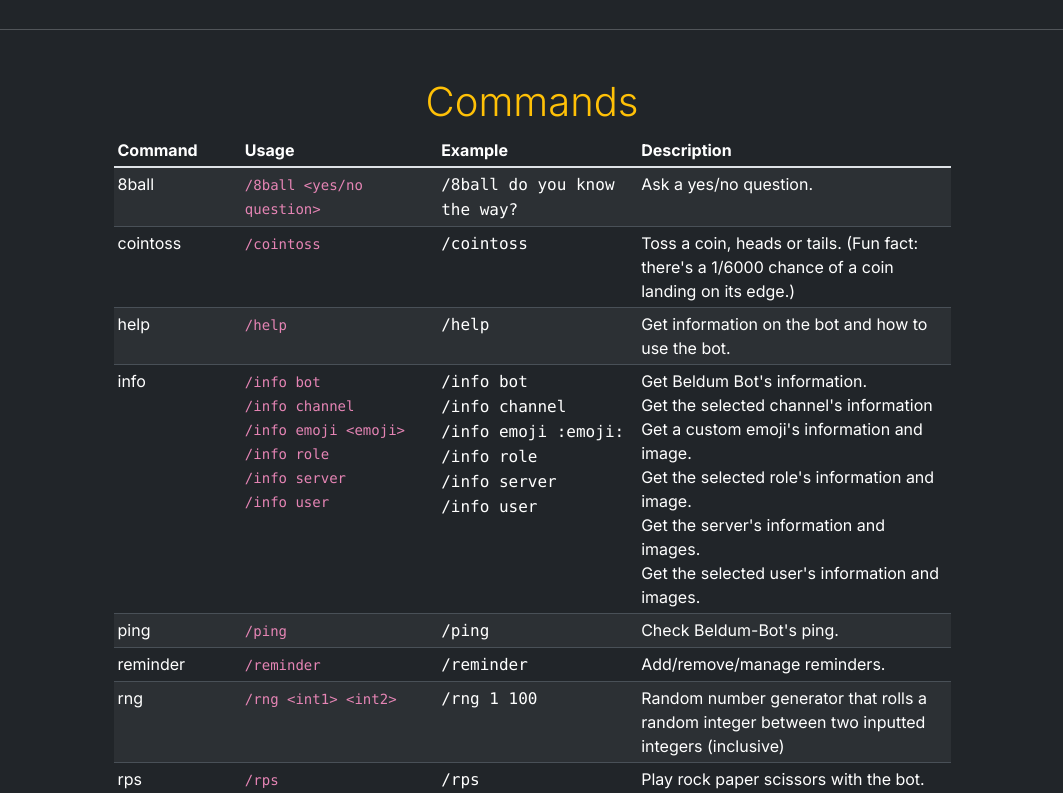
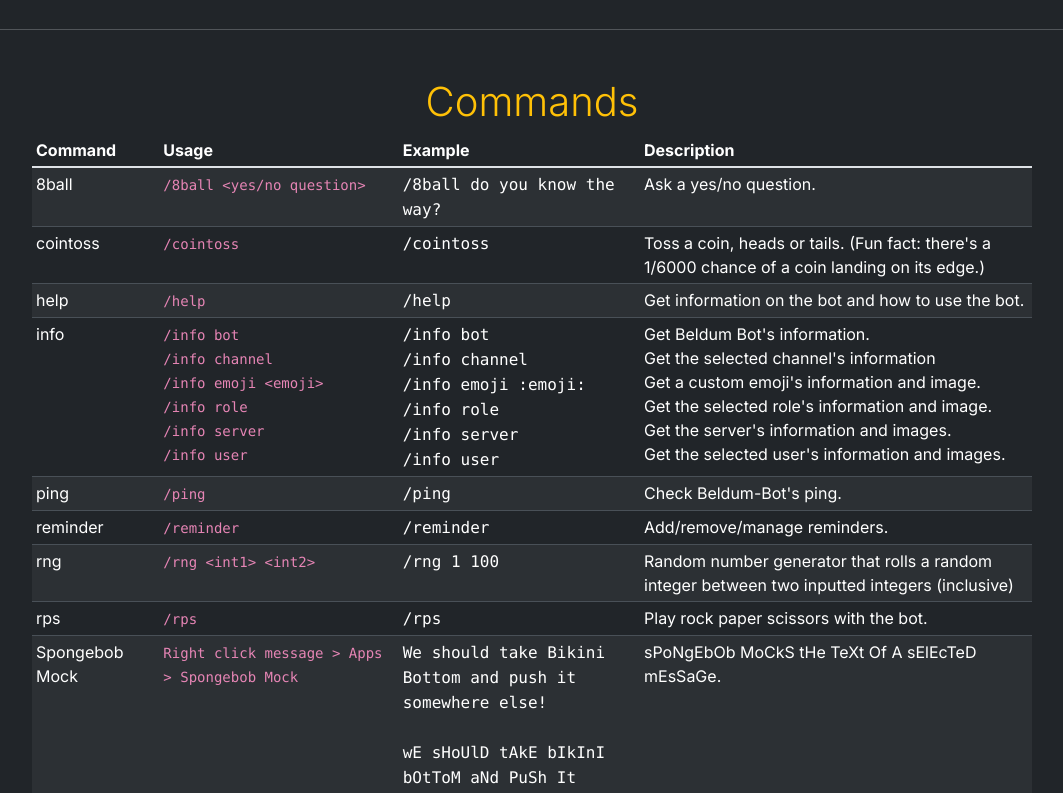
Before and after one commit to Tony120914/beldum-bot-site, a Next.js app: page / in a window 1280 px wide. Shown: the part 940-1733 px from the top of the page, without its empty margins (108-1171 px from the left). Built offline with nearby package versions, Linux system fonts and the light colour scheme.

Commit message:
commands table width fix

```diff
--- a/src/app/components/Commands.js
+++ b/src/app/components/Commands.js
@@ -2,7 +2,7 @@
 
 export default function Commands({ }) {
     return (
-        <div className='table-responsive' style={{width:'75%', margin:'auto'}}>
+        <div className='table-responsive mx-auto' style={{'maxWidth': '1000px'}}>
             <table className='table table-striped table-hover table-sm'>
                 <thead>
                     <tr>
```
